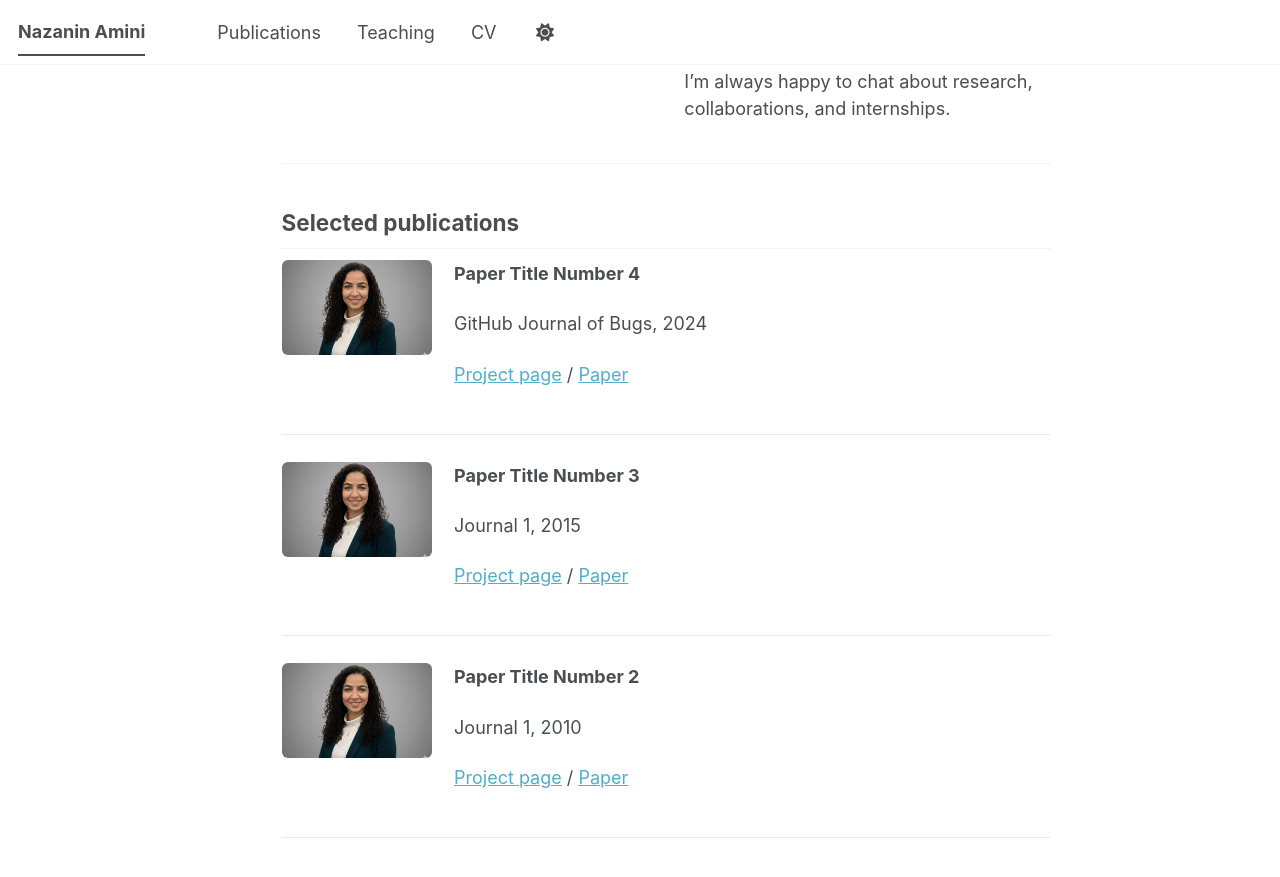
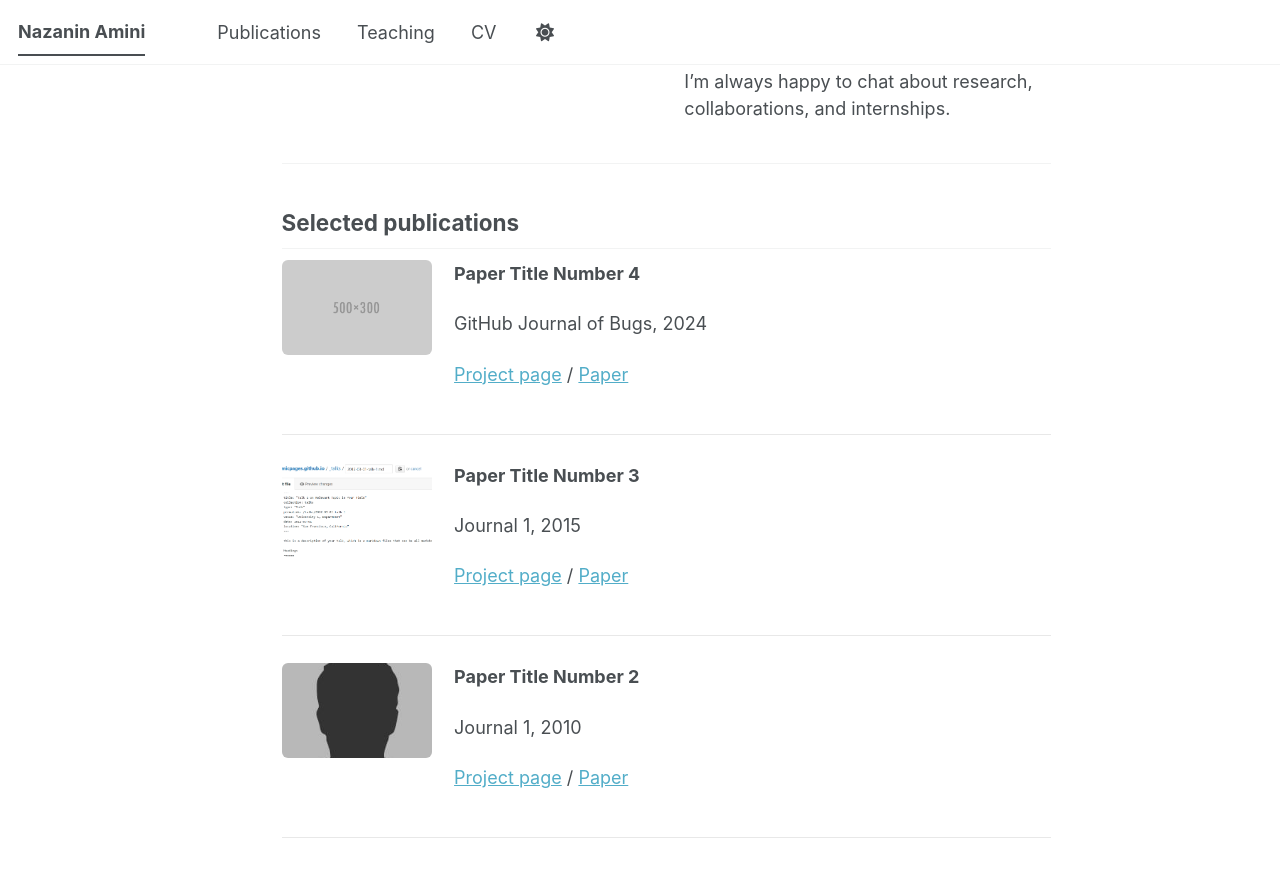
Before and after one commit to nazi96/nazi96.github.io, a Jekyll site: the page built from _pages/about.md, in a window 1280 px wide and 900 px high, scrolled down 491 px. Shown: the top 877 px of the window. Built offline with Jekyll 4.4.1, drawn with Linux system fonts in a browser that asks for light colours; a script bundle is joined from its source files by our own code; library files that are not in the unit come from our copies.

Commit message:
Refine publication card thumbnails on homepage
Agent-Logs-Url: https://github.com/nazi96/nazi96.github.io/sessions/47b6a5b6-7d7c-4fbc-b041-1855a53ed860

Co-authored-by: nazi96 <32620405+nazi96@users.noreply.github.com>

```diff
--- a/_pages/about.md
+++ b/_pages/about.md
@@ -89,7 +89,7 @@ redirect_from:
 ## Selected publications
 
 <div class="pub-card">
-  <img class="pub-thumb" src="/images/profile.jpg" alt="Publication placeholder image">
+  <img class="pub-thumb" src="/images/500x300.png" alt="Publication thumbnail image">
   <div class="pub-meta">
     <p><strong>Paper Title Number 4</strong></p>
     <p>GitHub Journal of Bugs, 2024</p>
@@ -98,7 +98,7 @@ redirect_from:
 </div>
 
 <div class="pub-card">
-  <img class="pub-thumb" src="/images/profile.jpg" alt="Publication placeholder image">
+  <img class="pub-thumb" src="/images/editing-talk.png" alt="Publication thumbnail image">
   <div class="pub-meta">
     <p><strong>Paper Title Number 3</strong></p>
     <p>Journal 1, 2015</p>
@@ -107,7 +107,7 @@ redirect_from:
 </div>
 
 <div class="pub-card">
-  <img class="pub-thumb" src="/images/profile.jpg" alt="Publication placeholder image">
+  <img class="pub-thumb" src="/images/bio-photo.jpg" alt="Publication thumbnail image">
   <div class="pub-meta">
     <p><strong>Paper Title Number 2</strong></p>
     <p>Journal 1, 2010</p>
```
